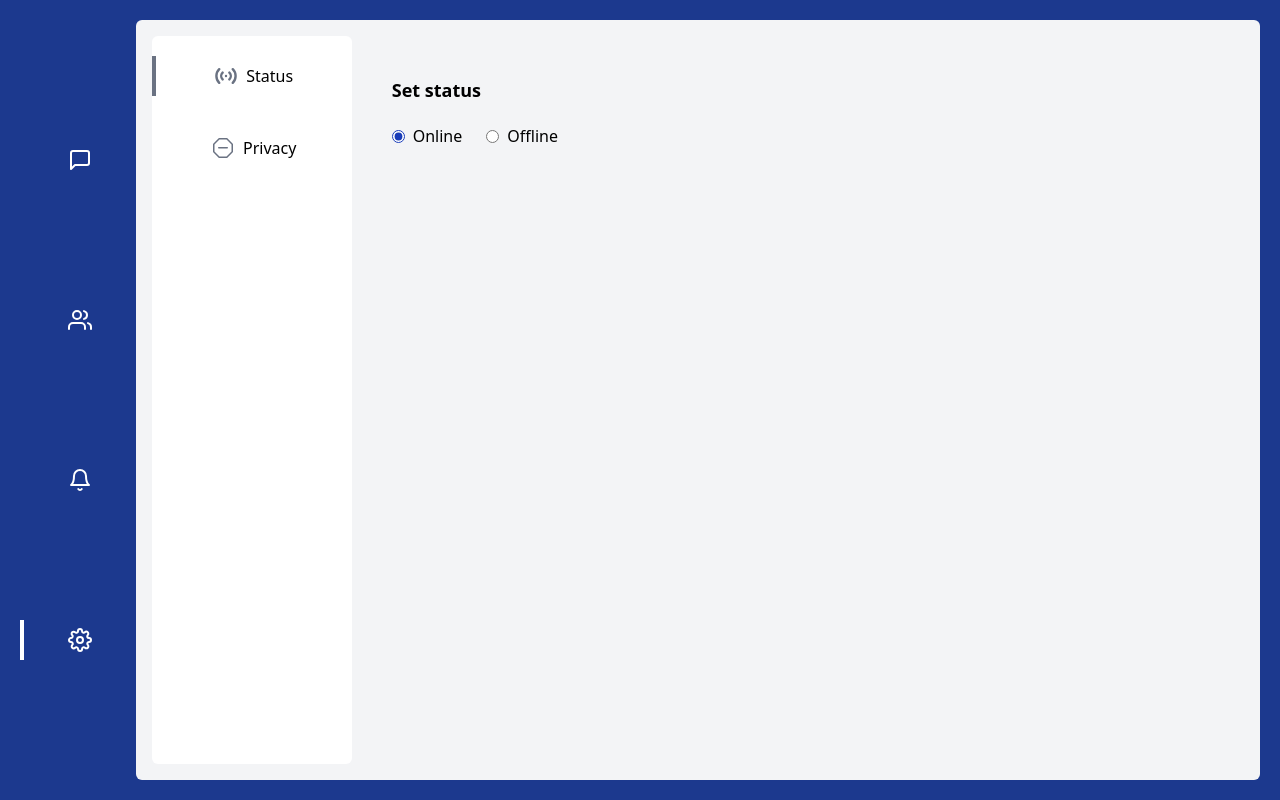
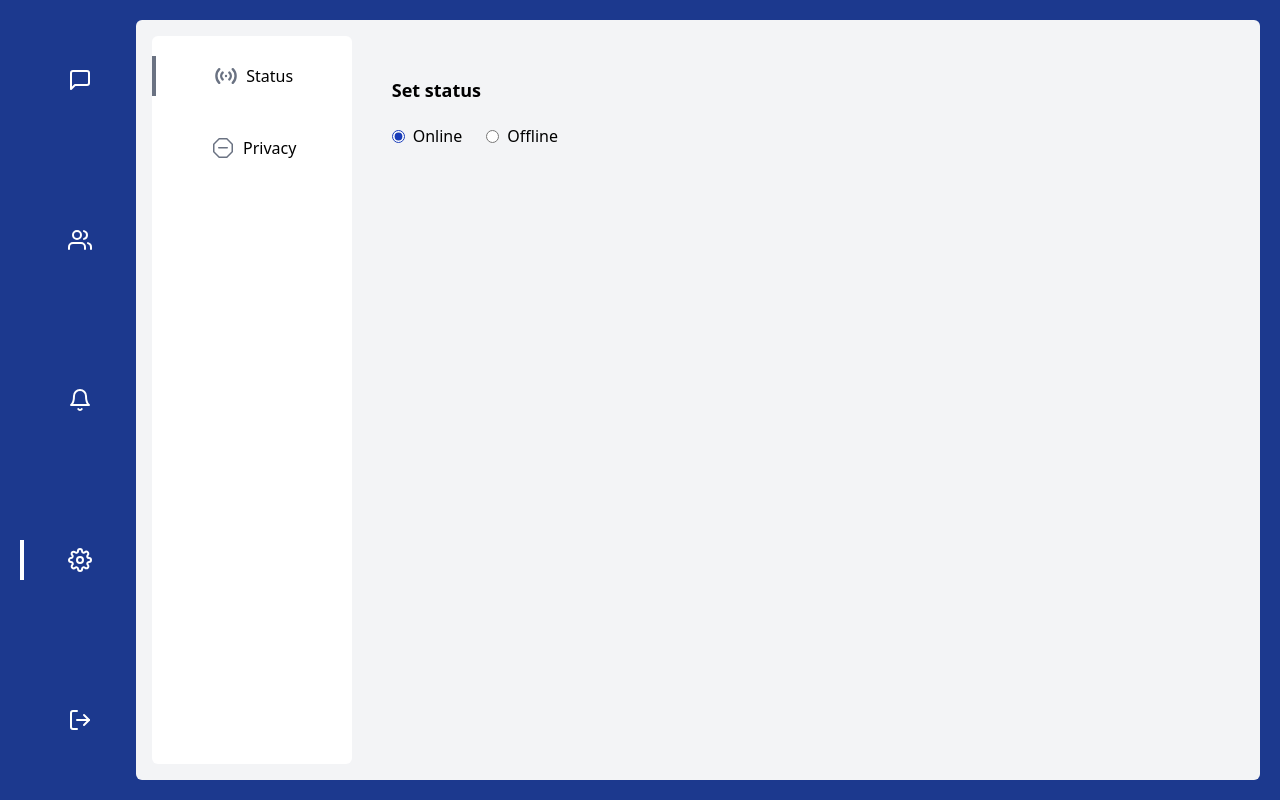
Before and after one commit to mgalinski10/chat-app, a Next.js app in the folder web/: page /settings/status in a window 1280 px wide. Built offline with nearby package versions, Linux system fonts and the light colour scheme; no server answers.

Commit message:
feat: add logout button

```diff
--- a/web/components/Sidebar/Sidebar.tsx
+++ b/web/components/Sidebar/Sidebar.tsx
@@ -2,6 +2,8 @@
 
 import { usePathname } from 'next/navigation';
 import Link from 'next/link';
+import { useRouter } from 'next/navigation';
+import { FiLogOut } from 'react-icons/fi';
 import { FiMessageSquare, FiBell, FiUsers, FiSettings } from 'react-icons/fi';
 
 const sidebarItems: Item[] = [
@@ -56,11 +58,32 @@ const SidebarItem: React.FC<SidebarItemProps> = ({ item }) => {
 };
 
 const Sidebar = () => {
+  const router = useRouter();
+  const handleLogout = async () => {
+    try {
+      await fetch('http://localhost:5000/auth/logout', {
+        method: 'POST',
+        credentials: 'include',
+      });
+
+      router.push('/login'); // albo '/' zależnie gdzie ma lecieć
+    } catch (err) {
+      console.error('Logout failed', err);
+    }
+  };
   return (
     <ul className="flex flex-col justify-center gap-30 w-32">
       {sidebarItems.map((item) => {
         return <SidebarItem key={item.name} item={item} />;
       })}
+      <li
+        onClick={handleLogout}
+        className="flex h-10 justify-center border-l-4 cursor-pointer transition-colors duration-300 border-transparent hover:border-white "
+      >
+        <button className="flex items-center justify-center w-full hover:cursor-pointer ">
+          <FiLogOut className="text-white text-2xl" />
+        </button>
+      </li>
     </ul>
   );
 };
```
